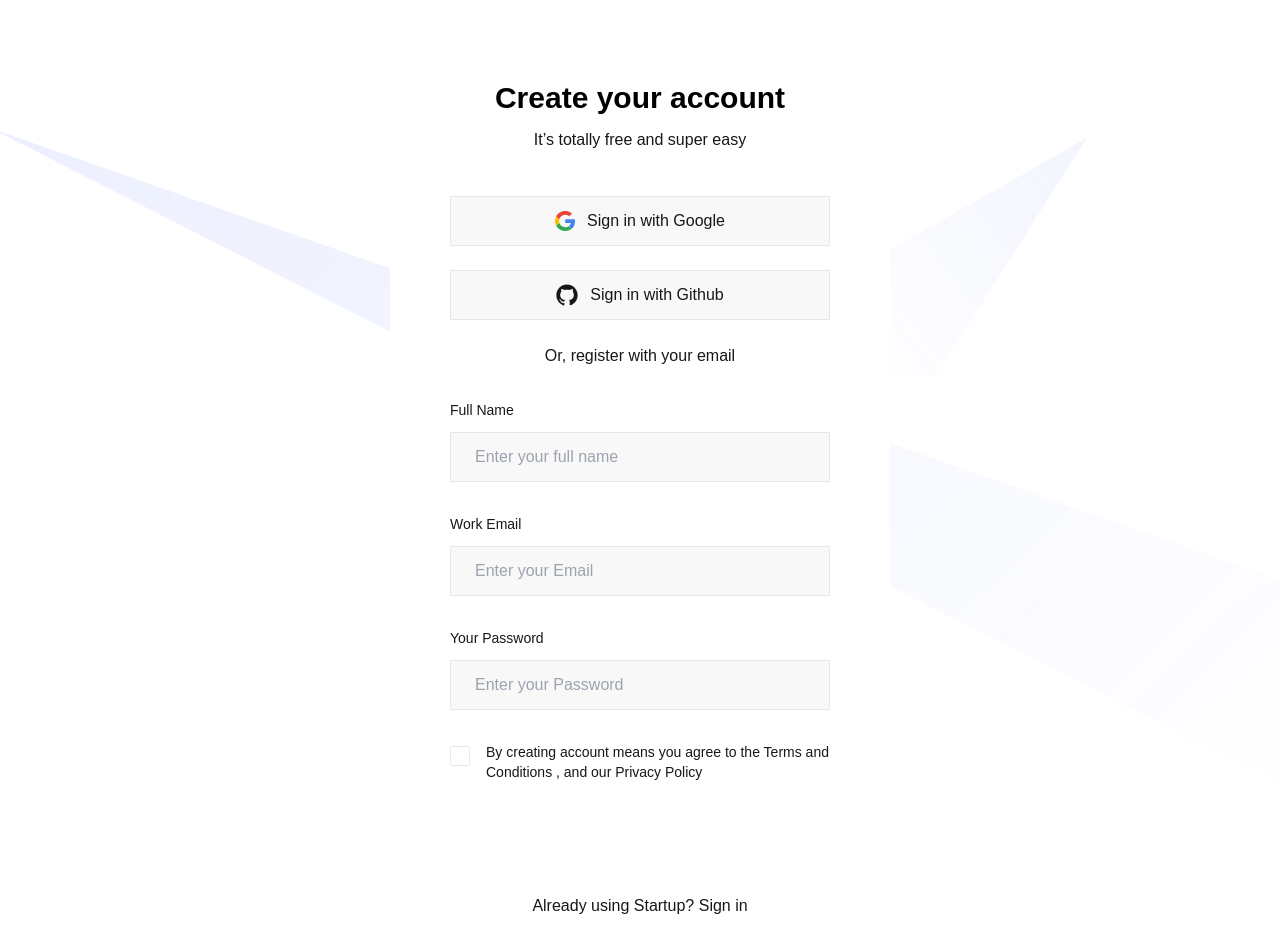
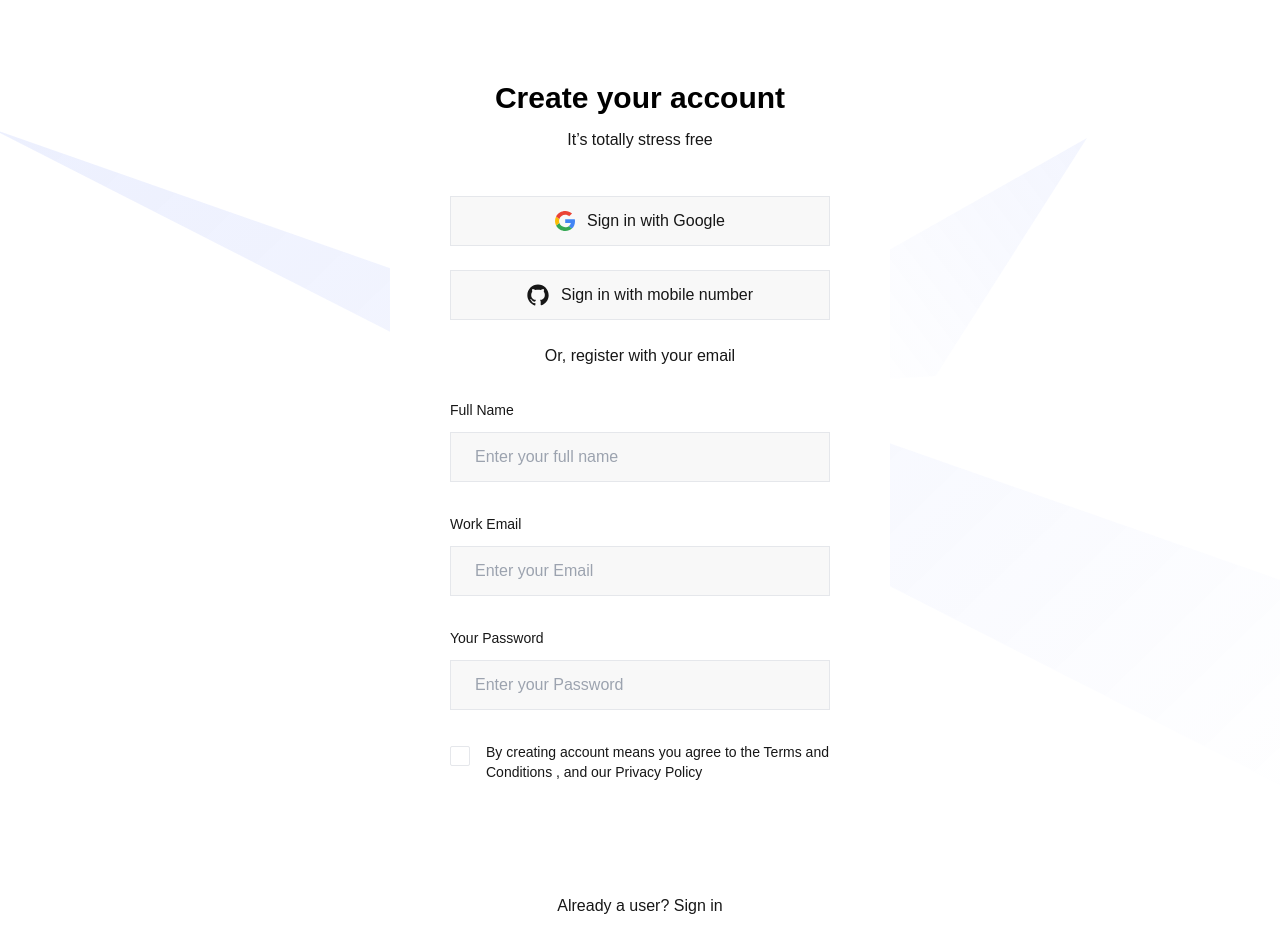
Before and after one commit to wellspring-hackathon/frontend-medical, a Next.js app: page /signup in a window 1280 px wide. Shown: the part 160-1112 px from the top of the page. Built offline with nearby package versions, Linux system fonts and the light colour scheme.

Commit message:
Update page.tsx

```diff
--- a/src/app/signup/page.tsx
+++ b/src/app/signup/page.tsx
@@ -3,8 +3,8 @@ import Link from "next/link";
 import { Metadata } from "next";
 
 export const metadata: Metadata = {
-  title: "Sign Up Page | Free Next.js Template for Startup and SaaS",
-  description: "This is Sign Up Page for Startup Nextjs Template",
+  title: "Sign Up Page",
+  description: "This is Sign Up Page ",
   // other metadata
 };
 
@@ -20,7 +20,7 @@ const SignupPage = () => {
                   Create your account
                 </h3>
                 <p className="text-body-color mb-11 text-center text-base font-medium">
-                  It’s totally free and super easy
+                  It’s totally stress free
                 </p>
                 <button className="border-stroke dark:text-body-color-dark dark:shadow-two text-body-color hover:border-primary hover:bg-primary/5 hover:text-primary dark:hover:border-primary dark:hover:bg-primary/5 dark:hover:text-primary mb-6 flex w-full items-center justify-center rounded-xs border bg-[#f8f8f8] px-6 py-3 text-base outline-hidden transition-all duration-300 dark:border-transparent dark:bg-[#2C303B] dark:hover:shadow-none">
                   <span className="mr-3">
@@ -58,7 +58,6 @@ const SignupPage = () => {
                   </span>
                   Sign in with Google
                 </button>
-
                 <button className="border-stroke dark:text-body-color-dark dark:shadow-two text-body-color hover:border-primary hover:bg-primary/5 hover:text-primary dark:hover:border-primary dark:hover:bg-primary/5 dark:hover:text-primary mb-6 flex w-full items-center justify-center rounded-xs border bg-[#f8f8f8] px-6 py-3 text-base outline-hidden transition-all duration-300 dark:border-transparent dark:bg-[#2C303B] dark:hover:shadow-none">
                   <span className="mr-3">
                        <svg
@@ -71,7 +70,7 @@ const SignupPage = () => {
                         <path d="M32 1.7998C15 1.7998 1 15.5998 1 32.7998C1 46.3998 9.9 57.9998 22.3 62.1998C23.9 62.4998 24.4 61.4998 24.4 60.7998C24.4 60.0998 24.4 58.0998 24.3 55.3998C15.7 57.3998 13.9 51.1998 13.9 51.1998C12.5 47.6998 10.4 46.6998 10.4 46.6998C7.6 44.6998 10.5 44.6998 10.5 44.6998C13.6 44.7998 15.3 47.8998 15.3 47.8998C18 52.6998 22.6 51.2998 24.3 50.3998C24.6 48.3998 25.4 46.9998 26.3 46.1998C19.5 45.4998 12.2 42.7998 12.2 30.9998C12.2 27.5998 13.5 24.8998 15.4 22.7998C15.1 22.0998 14 18.8998 15.7 14.5998C15.7 14.5998 18.4 13.7998 24.3 17.7998C26.8 17.0998 29.4 16.6998 32.1 16.6998C34.8 16.6998 37.5 16.9998 39.9 17.7998C45.8 13.8998 48.4 14.5998 48.4 14.5998C50.1 18.7998 49.1 22.0998 48.7 22.7998C50.7 24.8998 51.9 27.6998 51.9 30.9998C51.9 42.7998 44.6 45.4998 37.8 46.1998C38.9 47.1998 39.9 49.1998 39.9 51.9998C39.9 56.1998 39.8 59.4998 39.8 60.4998C39.8 61.2998 40.4 62.1998 41.9 61.8998C54.1 57.7998 63 46.2998 63 32.5998C62.9 15.5998 49 1.7998 32 1.7998Z" />
                       </svg>
                     </span>
-                  Sign in with Github
+                      Sign in with mobile number
                    </button>
                 <div className="mb-8 flex items-center justify-center">
                   <span className="bg-body-color/50 hidden h-[1px] w-full max-w-[60px] sm:block"></span>
@@ -177,7 +176,7 @@ const SignupPage = () => {
                   </div>
                 </form>
                 <p className="text-body-color text-center text-base font-medium">
-                  Already using Startup?{" "}
+                  Already a user?{" "}
                   <Link href="/signin" className="text-primary hover:underline">
                     Sign in
                   </Link>
```
Lines whose indentation alone changed are shown as unchanged.
